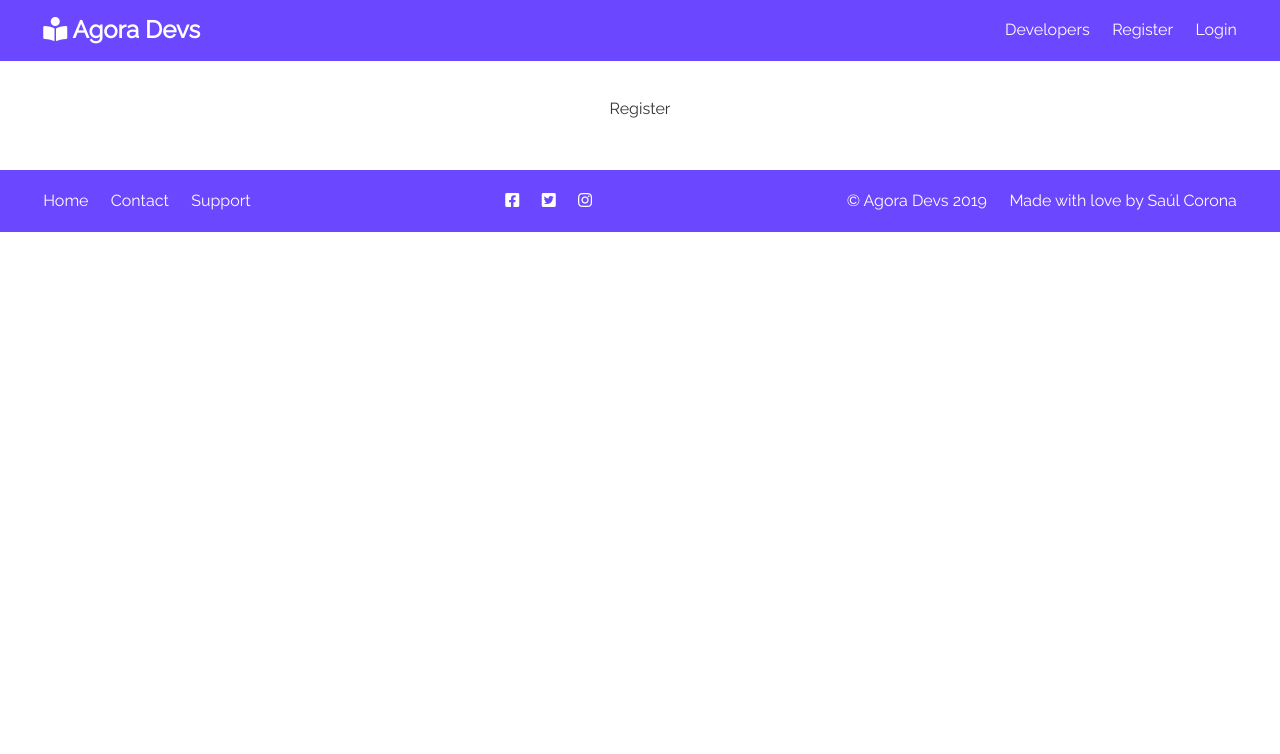
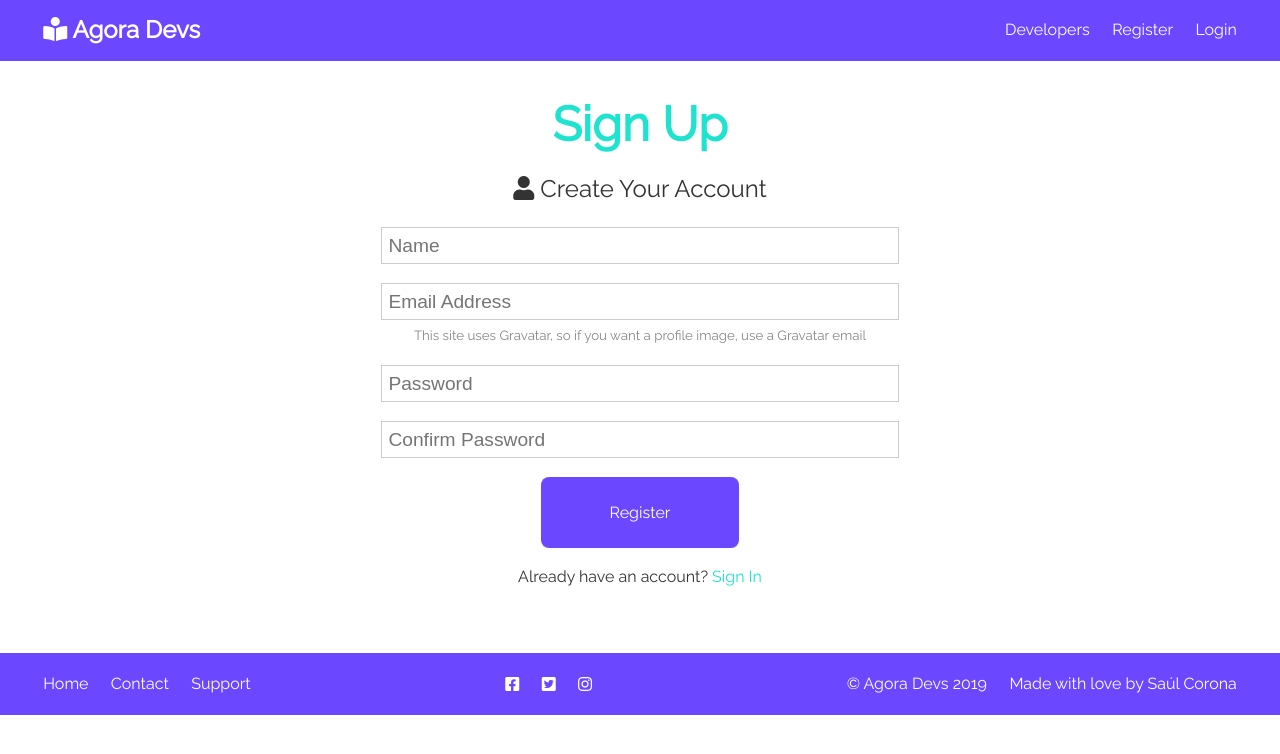
Before and after one commit to saulscs/agoradevs, a React (Create React App) app in the folder client/: page /register in a window 1280 px wide. Shown: the top 754 px of the page. Built offline with nearby package versions, Linux system fonts and the light colour scheme.

Commit message:
register form & useState hook

```diff
--- a/client/src/App.css
+++ b/client/src/App.css
@@ -752,11 +752,12 @@
     width: 100%;
   }
   .footer {
+    display: none;
     margin-top: 645px;
     bottom: 0px;
   }
   .footer ul {
-    display: block;
+    display: none;
   }
   .dash-buttons a {
     display: block;
--- a/client/src/components/auth/Register.js
+++ b/client/src/components/auth/Register.js
@@ -1,10 +1,77 @@
-import React from 'react'
+import React, {Fragment, useState} from 'react'
 
 const Register = () => {
+    const [formData, setFormData] = useState({
+        name: '',
+        email: '',
+        password: '',
+        password2: ''
+    });
+    const {name, email, password, password2 } = formData;
+
+    const onChange = e => setFormData({...formData, [e.target.name]: e.target.value});
+
+    const onSubmit = e => {
+        e.preventDefault();
+        if(password !==password2){
+           console.log('passwords not match')
+        } else{
+            console.log(FormData)
+        }
+    };
     return (
-        <div>
-            Register
+        <Fragment>
+        <h1 className="large text-primary">
+        Sign Up
+      </h1>
+      <p className="lead"><i className="fas fa-user"></i> Create Your Account</p>
+      <form className="form" onSubmit={e => onSubmit(e)}>
+        <div className="form-group">
+          <input
+          type="text"
+          placeholder="Name"
+          name='name'
+          value={name}
+          onChange={e => onChange(e)}
+          required />
         </div>
+        <div className="form-group">
+          <input
+          type="email"
+          placeholder="Email Address"
+          name='email'
+          value={email}
+          onChange={e => onChange(e)}
+          required  />
+          <small className="form-text">
+            This site uses Gravatar, so if you want a profile image, use a
+            Gravatar email
+          </small>
+        </div>
+        <div className="form-group">
+          <input type="password"
+           placeholder="Password"
+           minlength="6"
+           name='password'
+           value={password}
+          onChange={e => onChange(e)}
+          required />
+        </div>
+        <div className="form-group">
+          <input type="password"
+          placeholder="Confirm Password"
+          minlength="6"
+          name='password2'
+           value={password2}
+          onChange={e => onChange(e)}
+          required/>
+        </div>
+        <input type="submit" value="Register" className="btn btn-primary" />
+      </form>
+      <p className="my-1">
+        Already have an account? <a href="login.html">Sign In</a>
+      </p>
+        </Fragment>
     )
 }
 
```
